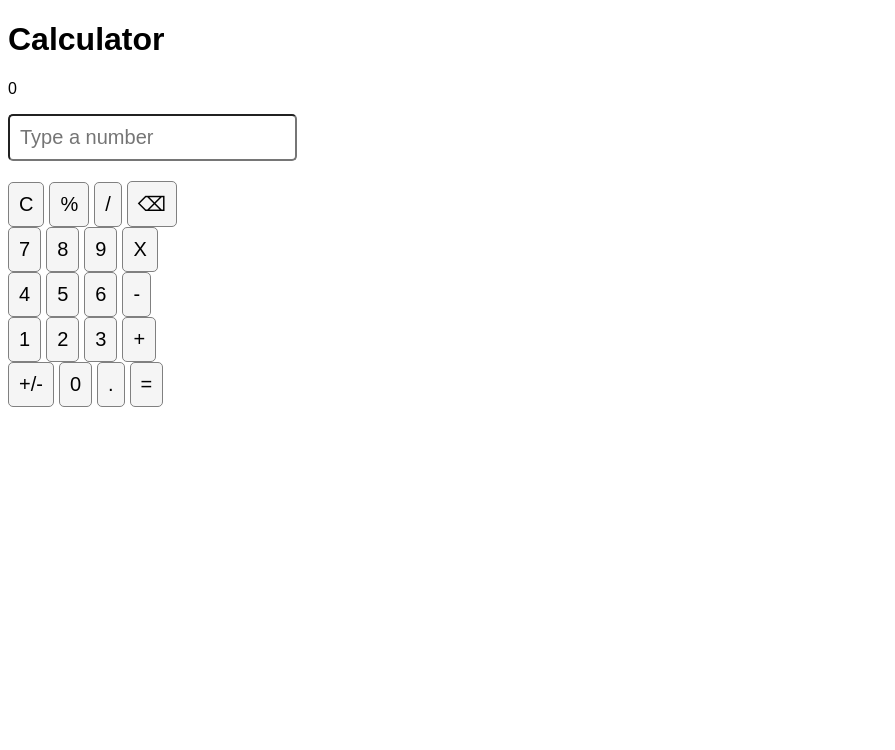
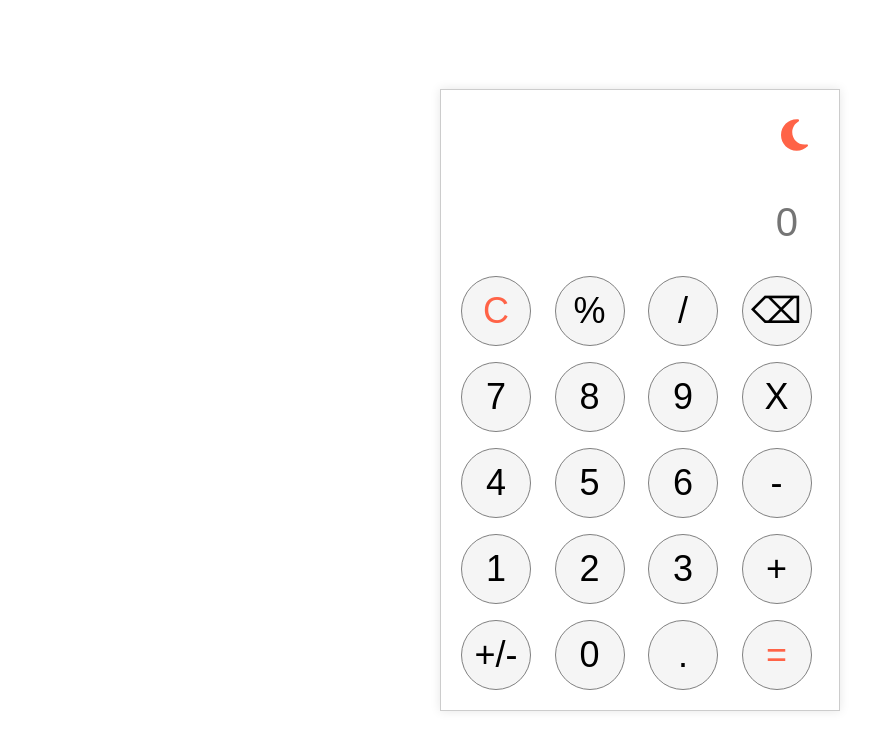
Before and after one commit to sohamdutta002/certain-calculator, a React (Create React App) app: page / in a window 1280 px wide. Shown: the top 750 px of the page, without its empty margins (0-895 px from the left). Built offline with nearby package versions, Linux system fonts and the light colour scheme.

Commit message:
Styling done

```diff
--- a/package.json
+++ b/package.json
@@ -3,6 +3,8 @@
   "version": "0.1.0",
   "private": true,
   "dependencies": {
+    "@fortawesome/free-solid-svg-icons": "^6.5.2",
+    "@fortawesome/react-fontawesome": "^0.2.2",
     "@testing-library/jest-dom": "^5.17.0",
     "@testing-library/react": "^13.4.0",
     "@testing-library/user-event": "^13.5.0",
--- a/src/App.css
+++ b/src/App.css
@@ -1,23 +1,101 @@
+:root{
+  --background-color: #fff;
+  --text-color: #000;
+  --button-background: whitesmoke;
+}
+body.dark-mode{
+  --background-color: #333;
+  --text-color: #fff;
+  --button-background: #222;
+}
 * {
   font-family: sans-serif;
+  box-sizing: border-box;
 }
-  input,
-  button {
-    font-size: 20px;
-    padding: 10px;
-    border-radius: 5px;
+*:focus{
+  outline: none;
+}
+html,body{
+  height:100%;
+  display: flex;
+  justify-content: center;
+  align-items: center;
+}
+.App{
+  display: flex;
+  flex-direction: column;
+  justify-content: space-between;
+  height: 80%;
+  width: 100%;
+  max-width: 400px;
+  padding: 20px;
+  position: relative;
+  background-color: var(--background-color);
+  color: var(--text-color);
+}
+@media(min-width:450px) {
+  .App{
+    border:1px solid #ccc;
+    box-shadow: 0 0 10px rgba(0, 0, 0, 0.1);
+  }
+}
+form{
+  flex-grow: 1;
+  display: flex;
+  flex-direction: column;
+  justify-content: space-between;
+  align-items:end;
+}
+#result{
+  display:block;
+  margin-bottom:1px;
+  margin-right: 5px;
+  margin-top: 40px;
+  font-size: 1.8em;
+  text-align: right;
+  width:100%;
+  padding:0.5em;
 }
 input {
   display: block;
-    margin-bottom: 20px;
+  margin-bottom: 10px;
+  padding:0.5em;
+  font-size: 2.5em;
+  text-align: right;
+  background-color: var(--background-color);
+  color:var(--text-color);
+  border:1px solid var(--background-color);
+  width: 100%;
+}
+.Row{
+  display:grid;
+  grid-template-columns: repeat(4,1fr);
+  gap: 1em;
+  width: 100%;
 }
 button {
+  font-size: 36px;
+  padding: 15px;
   border: 1px solid gray;
-    background: whitesmoke;
-    margin-right: 5px;
+  border-radius: 50%;
+  background: var(--button-background);
+  color:var(--text-color);
+  width: 70px;
+  height: 70px;
+  display: flex;
+  justify-content: center;
+  align-items: center;
 }
-  /* button:nth-last-child(2),
+button:nth-child(1),
 button:nth-last-child(1) {
-    background: tomato;
-    color: white;
-  } */
+  color: tomato;
+}
+
+.dark-mode-toggle{
+  position: absolute;
+  top: 10px;
+  right:10px;
+  background: none;
+  border: none;
+  cursor: pointer;
+}
--- a/src/App.js
+++ b/src/App.js
@@ -2,23 +2,31 @@ import React,{useState,useRef} from "react";
   import "./App.css";
 import Buttons from './components/Buttons';
 import Keyboard from "./components/Keyboard";
+import { FontAwesomeIcon } from '@fortawesome/react-fontawesome';
+import { faSun, faMoon } from '@fortawesome/free-solid-svg-icons';
   function App() {
     const inputRef = useRef(null);
-    const [result, setResult] = useState(0);
+    const [result, setResult] = useState();
+    const [darkMode,setDarkMode]=useState(null);
+
+    function toggleMode(){
+      setDarkMode(!darkMode);
+      document.body.classList.toggle('dark-mode');
+    }
 
     return (
       <div className="App">
-        <div>
-          <h1>Calculator</h1>
-        </div>
+        <button onClick={toggleMode} className="dark-mode-toggle">
+            <FontAwesomeIcon icon={darkMode?faSun:faMoon} />
+        </button>
         <form>
-          <p>
+          <p id="result">
             {result}
           </p>
           <input
             ref={inputRef}
             type="text"  inputMode='decimal'
-            placeholder="Type a number"
+            placeholder="0"
             readOnly
           />
           <Buttons inputRef={inputRef} setResult={setResult} result={result}/>
--- a/src/components/Buttons.js
+++ b/src/components/Buttons.js
@@ -9,37 +9,27 @@ import bckspc from "./Bckspc"
 
 export default function Buttons({inputRef,setResult,result}){
     return(
-        <div>
-            <div className=" Btn Row">
+        <div className=" Btn Row">
             <button onClick={(e)=>resetAll(e,inputRef,setResult)}>C</button>
             <button onClick={(e)=>handleClick(e,inputRef)} value="%">%</button>
             <button onClick={(e)=>handleClick(e,inputRef)} value="/">/</button>
             <button onClick={(e)=>bckspc(e,inputRef)}>&#9003;</button>
-          </div>
-          <div className=" Btn Row">
             <button onClick={(e)=>appendDigit(e,'7',inputRef)}>7</button>
             <button onClick={(e)=>appendDigit(e,'8',inputRef)}>8</button>
             <button onClick={(e)=>appendDigit(e,'9',inputRef)}>9</button>
             <button onClick={(e)=>handleClick(e,inputRef)} value="x">X</button>
-          </div>
-          <div className=" Btn Row">
             <button onClick={(e)=>appendDigit(e,'4',inputRef)}>4</button>
             <button onClick={(e)=>appendDigit(e,'5',inputRef)}>5</button>
             <button onClick={(e)=>appendDigit(e,'6',inputRef)}>6</button>
             <button onClick={(e)=>handleClick(e,inputRef)} value="-">-</button>
-          </div>
-          <div className=" Btn Row">
             <button onClick={(e)=>appendDigit(e,'1',inputRef)}>1</button>
             <button onClick={(e)=>appendDigit(e,'2',inputRef)}>2</button>
             <button onClick={(e)=>appendDigit(e,'3',inputRef)}>3</button>
             <button onClick={(e)=>handleClick(e,inputRef)} value="+">+</button>
-          </div>
-          <div className="Btn Row">
             <button onClick={(e)=>handleClick(e,inputRef)} value="+-">+/-</button>
             <button onClick={(e)=>appendDigit(e,'0',inputRef)}>0</button>
             <button onClick={(e)=>point(e,inputRef)}>.</button>
             <button onClick={(e)=>equal(e,inputRef,setResult,result)}>=</button>
-          </div>
         </div>
     )
 }
```
Also changed, not shown: src/components/ToggleMode.js (added), 1 other file (tests, documents, lock files or other folders). Lines whose indentation alone changed are shown as unchanged.
